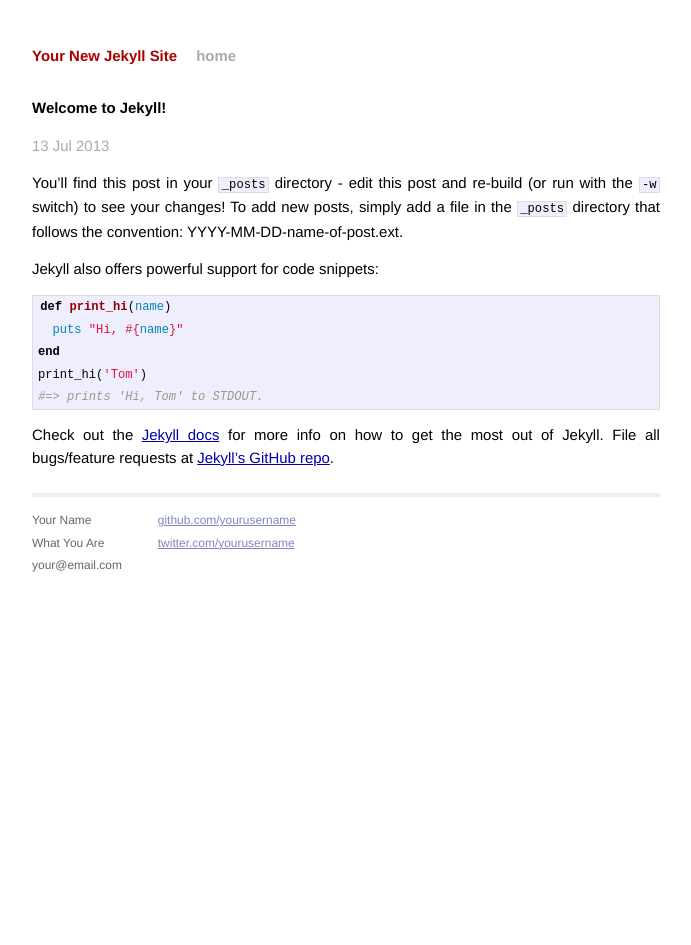
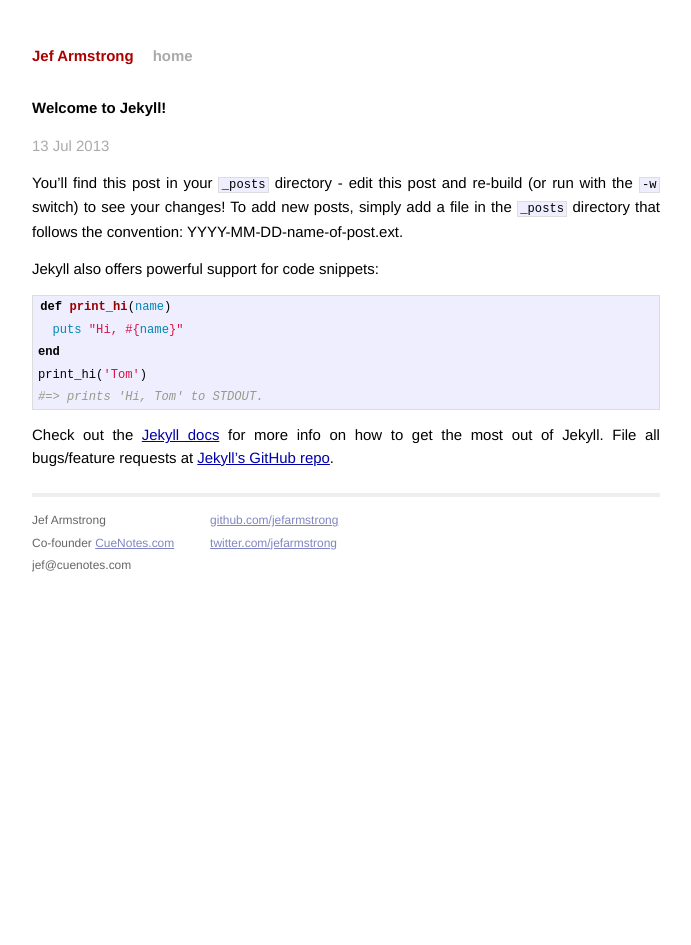
Before and after one commit to jefarmstrong/jefarmstrong.github.io, a Jekyll site: the page built from _posts/2013-07-13-welcome-to-jekyll.markdown, in a window 1280 px wide. Shown: the whole page, without its empty margins (294-985 px from the left). Built offline with Jekyll 4.4.1, drawn with Linux system fonts in a browser that asks for light colours.

Commit message:
fixed names

```diff
--- a/_config.yml
+++ b/_config.yml
@@ -1,2 +1,2 @@
-name: Your New Jekyll Site
+name: Jef Armstrong
 pygments: true
--- a/_layouts/default.html
+++ b/_layouts/default.html
@@ -27,15 +27,15 @@
             <div class="footer">
               <div class="contact">
                 <p>
-                  Your Name<br />
-                  What You Are<br />
-                  your@email.com
+                  Jef Armstrong<br />
+                  Co-founder <a href="https://www.cuenotes.com">CueNotes.com</a><br />
+                  jef@cuenotes.com
                 </p>
               </div>
               <div class="contact">
                 <p>
-                  <a href="http://github.com/yourusername/">github.com/yourusername</a><br />
-                  <a href="http://twitter.com/yourusername/">twitter.com/yourusername</a><br />
+                  <a href="http://github.com/yourusername/">github.com/jefarmstrong</a><br />
+                  <a href="http://twitter.com/yourusername/">twitter.com/jefarmstrong</a><br />
                 </p>
               </div>
             </div>
--- a/index.html
+++ b/index.html
@@ -1,6 +1,6 @@
 ---
 layout: default
-title: Your New Jekyll Site
+title: jefarmstrong.com
 ---
 
 <div id="home">
```
